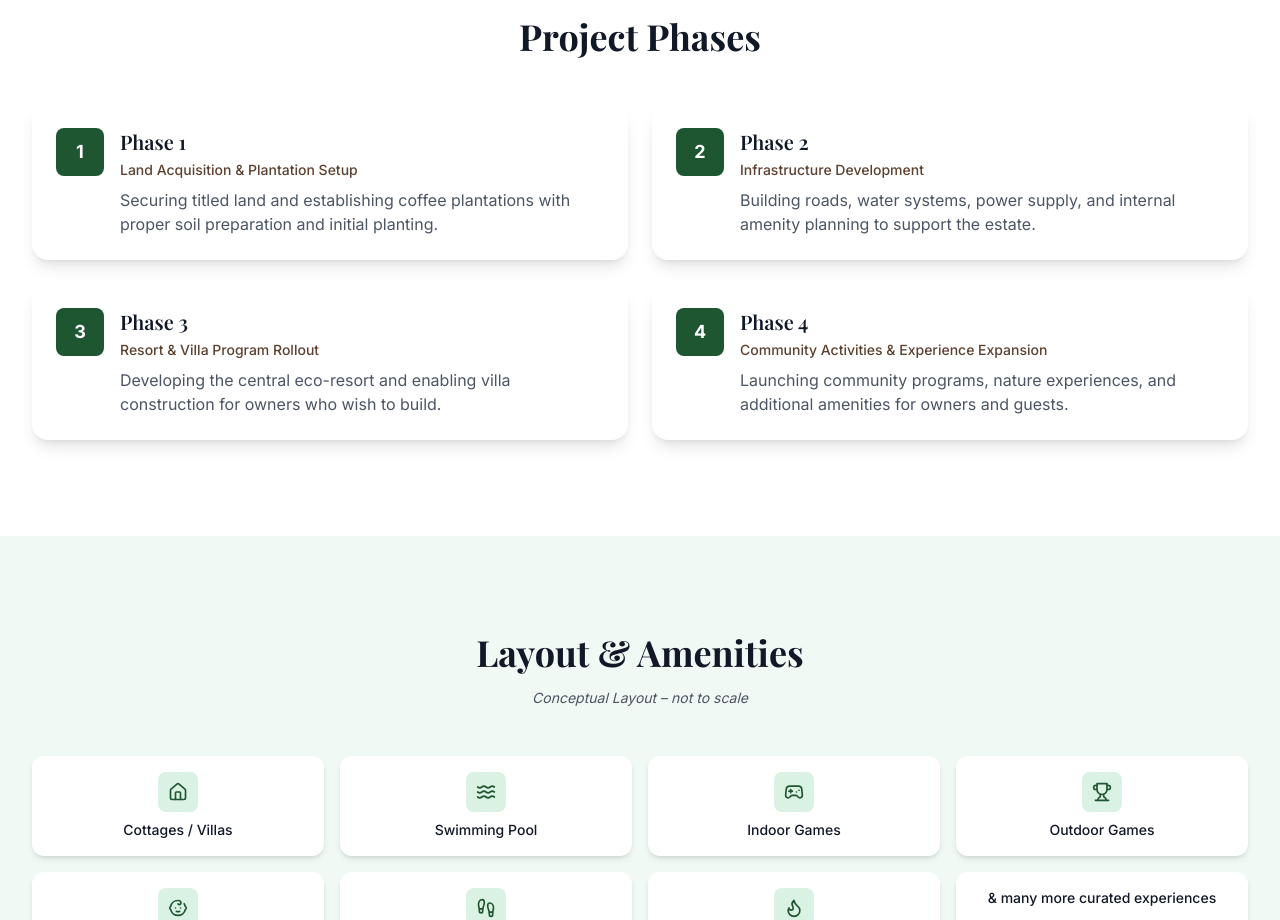
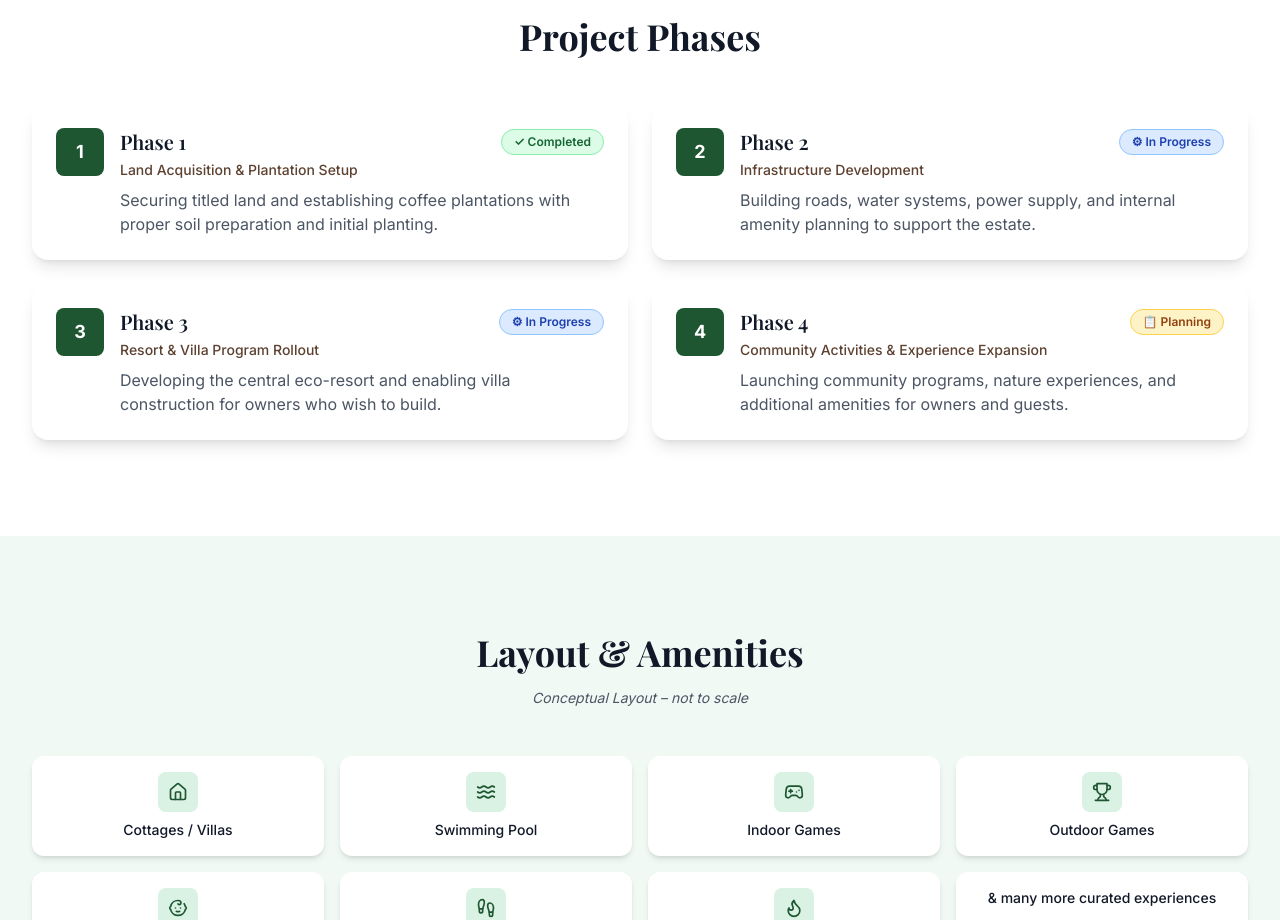
Before and after one commit to motherproperties/motherpropertieswebsite, a Next.js app: page /coffeeprince in a window 1280 px wide. Shown: the part 4820-5740 px from the top of the page. Built offline with nearby package versions, Linux system fonts and the light colour scheme; a web font is replaced by a local one.

Commit message:
Add phase status tracking: Phase 1 completed, Phase 2 & 3 in progress, Phase 4 planning

```diff
--- a/components/coffeeprince/PhasesSection.tsx
+++ b/components/coffeeprince/PhasesSection.tsx
@@ -13,6 +13,32 @@ interface PhasesSectionProps {
 }
 
 export function PhasesSection({ phases }: PhasesSectionProps) {
+  const getStatusBadgeStyle = (status?: string) => {
+    switch (status) {
+      case 'completed':
+        return 'bg-green-100 text-green-800 border border-green-300';
+      case 'in-progress':
+        return 'bg-blue-100 text-blue-800 border border-blue-300';
+      case 'planning':
+        return 'bg-amber-100 text-amber-800 border border-amber-300';
+      default:
+        return 'bg-gray-100 text-gray-800 border border-gray-300';
+    }
+  };
+
+  const getStatusText = (status?: string) => {
+    switch (status) {
+      case 'completed':
+        return '✓ Completed';
+      case 'in-progress':
+        return '⚙ In Progress';
+      case 'planning':
+        return '📋 Planning';
+      default:
+        return 'Upcoming';
+    }
+  };
+
   return (
     <div className="grid grid-cols-1 md:grid-cols-2 gap-6">
       {phases.map((phase, index) => (
@@ -29,7 +55,14 @@ export function PhasesSection({ phases }: PhasesSectionProps) {
               {index + 1}
             </div>
             <div className="flex-1">
-              <h3 className="text-xl font-semibold text-gray-900 mb-1">{phase.title}</h3>
+              <div className="flex items-center justify-between gap-2 mb-1">
+                <h3 className="text-xl font-semibold text-gray-900">{phase.title}</h3>
+                {phase.status && (
+                  <span className={`text-xs font-semibold px-3 py-1 rounded-full whitespace-nowrap ${getStatusBadgeStyle(phase.status)}`}>
+                    {getStatusText(phase.status)}
+                  </span>
+                )}
+              </div>
               {phase.subtitle && (
                 <p className="text-sm text-coffee-600 font-medium mb-2">{phase.subtitle}</p>
               )}
--- a/lib/copy/coffeePrince.ts
+++ b/lib/copy/coffeePrince.ts
@@ -159,24 +159,28 @@ export const coffeePrinceContent = {
       subtitle: 'Land Acquisition & Plantation Setup',
       description:
         'Securing titled land and establishing coffee plantations with proper soil preparation and initial planting.',
+      status: 'completed',
     },
     {
       title: 'Phase 2',
       subtitle: 'Infrastructure Development',
       description:
         'Building roads, water systems, power supply, and internal amenity planning to support the estate.',
+      status: 'in-progress',
     },
     {
       title: 'Phase 3',
       subtitle: 'Resort & Villa Program Rollout',
       description:
         'Developing the central eco-resort and enabling villa construction for owners who wish to build.',
+      status: 'in-progress',
     },
     {
       title: 'Phase 4',
       subtitle: 'Community Activities & Experience Expansion',
       description:
         'Launching community programs, nature experiences, and additional amenities for owners and guests.',
+      status: 'planning',
     },
   ] as Phase[],
   layoutAndAmenities: {
--- a/lib/types.ts
+++ b/lib/types.ts
@@ -18,6 +18,7 @@ export interface Phase {
   title: string;
   subtitle?: string;
   description: string;
+  status?: 'completed' | 'in-progress' | 'planning';
 }
 
 export interface GalleryImage {
```
